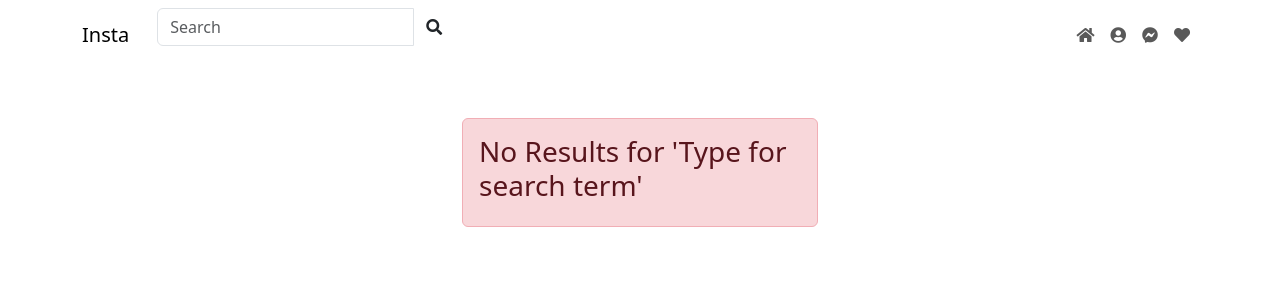
After one commit to oyesa/DjangoInsta, a Django app: page /search/ in a window 1280 px wide. The commit adds this page. Shown: the top 300 px of the page. Run offline with Django 4.2, Linux system fonts and the light colour scheme; the visitor is signed in with stand-in values (Sample User, id 1); some libraries are stand-ins or nearby versions.

Commit message:
create serach template

```diff
--- a/instagram/templates/base.html
+++ b/instagram/templates/base.html
@@ -13,14 +13,17 @@
     <title> Insta</title>
     {% endif %}
 
-    {% block styles %}
-    {% bootstrap_css %}
     <link rel="stylesheet" href="https://cdnjs.cloudflare.com/ajax/libs/font-awesome/5.15.4/css/all.min.css"
     integrity="sha512-1ycn6IcaQQ40/MKBW2W4Rhis/DbILU74C1vSrLJxCq57o941Ym01SwNsOMqvEBFlcgUa6xLiPY/NS5R+E6ztJQ=="
     crossorigin="anonymous" referrerpolicy="no-referrer" />
     <link rel="preconnect" href="https://fonts.googleapis.com">
     <link rel="preconnect" href="https://fonts.gstatic.com" crossorigin>
     <link href="https://fonts.googleapis.com/css2?family=Dancing+Script:wght@400;500;600;700&family=Satisfy&display=swap" rel="stylesheet">
+
+    {% block styles %}
+    {% bootstrap_css %}
+    <link rel="stylesheet" href="{% static 'css/styles.css'%}">
+
     {% endblock %}
 </head>
 
--- /dev/null
+++ b/instagram/templates/search.html
@@ -0,0 +1,59 @@
+{% extends "base.html" %}
+
+
+
+{% block content %}
+<section>
+  <div class="container mt-5">
+    <div class="row">
+        <div class="col-md-4"></div>
+        <div class="col-md-4">
+            {% if success %}
+            <div class="alert alert-success" role="alert">
+                <h3>Results for '{{ success }}'</h3>
+            </div>
+            {% else %}
+            <div class="alert alert-danger" role="alert">
+                <h3>No Results for '{{ danger }}'</h3>
+            </div>
+            {% endif %}
+        </div>
+        <div class="space-y-5 flex-shrink-0 lg:w-7/12">
+          <!-- post 1 -->
+          {% for image in images %}
+          <div class="bg-white shadow rounded-md  -mx-2 lg:mx-0">
+            <!-- post header -->
+            <div class="flex justify-between items-center px-4 py-3">
+              <div class="flex flex-1 items-center space-x-4">
+                <a href="{% url 'user.profile' image.user.id %}"><img src="https://res.cloudinary.com/oyesa/image/upload/v1654326204/profile-pics/clipart1821286_edjcgy.png" alt="" class="user-avatar border-radius"></a>
+              </div>
+              <div>
+                <a href="{% url 'user.profile' image.user.id %}"><p><small>{{ image.user.username }} </small></p></a>
+                </div>
+              </div>
+              <div uk-lightbox>
+                <img src="{{ image.image.url }}" class="card-img-top" alt="post image">
+              </div>
+              <div class="card-body">
+                <small>
+                  <div class="d-flex justify-content-start">
+                    <div>
+                      <p><a href="{% url 'image.likes' image.id %}"> <i class="far fa-heart"></i></a></p>
+                    </div>
+                  </div>
+                  <div>
+                    <p> <a href="{% url 'single.image' image.id %}"> <i class="far fa-comment"></i></a></p>
+                  </div>
+                </small>
+                <a href="{% url 'single.image' image.id %}"><p class="fade-item">{{image.likes_count }} Likes</p>
+                <h6 class="">{{ image.image_caption|slice:":30" }}<small><span class="text-muted">...more</span></small> </h6>
+                <p class="fade-item">View All {{image.comment_count }}comments</p>
+                </a>
+              </div>
+            </div>
+
+          </div>
+          {% endfor %}
+        </div>
+</section>
+{% endblock content %}
```
Also changed, not shown: instagram/templates/home.html (+27 -1 lines).
